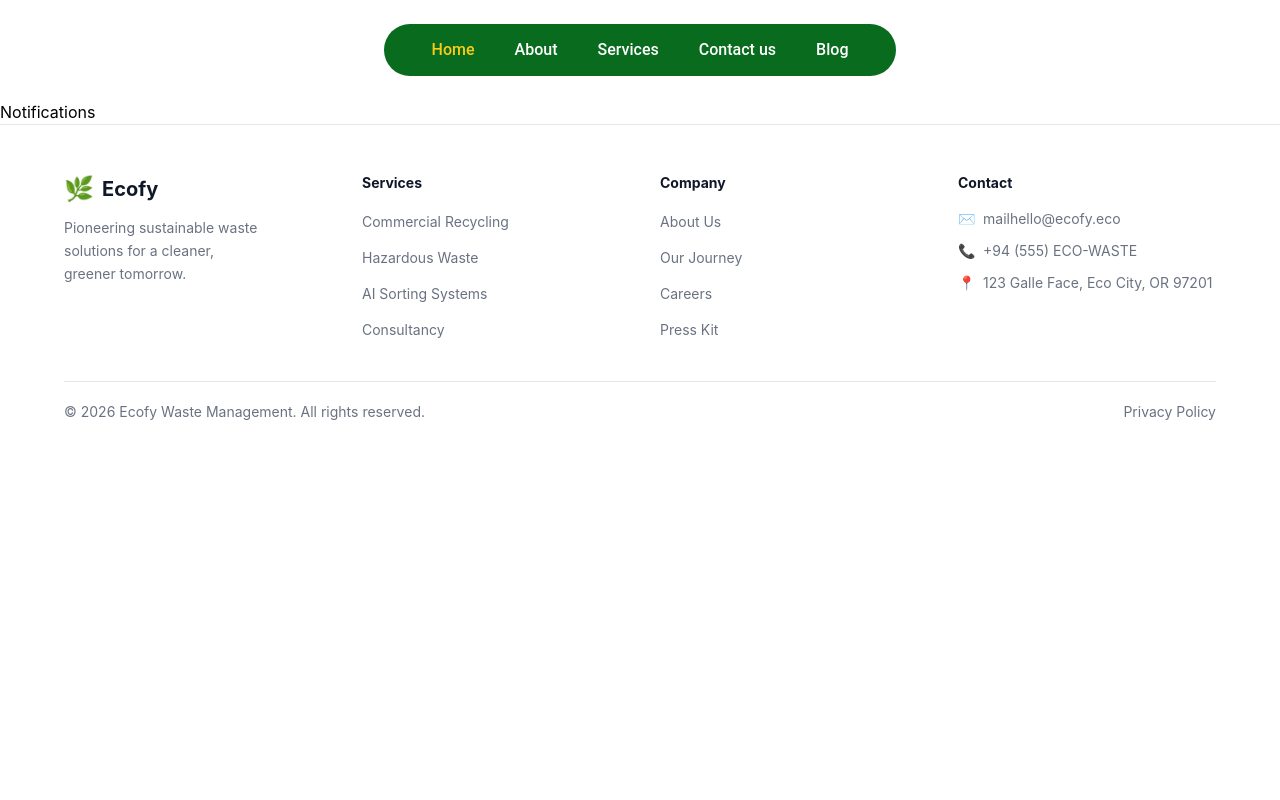
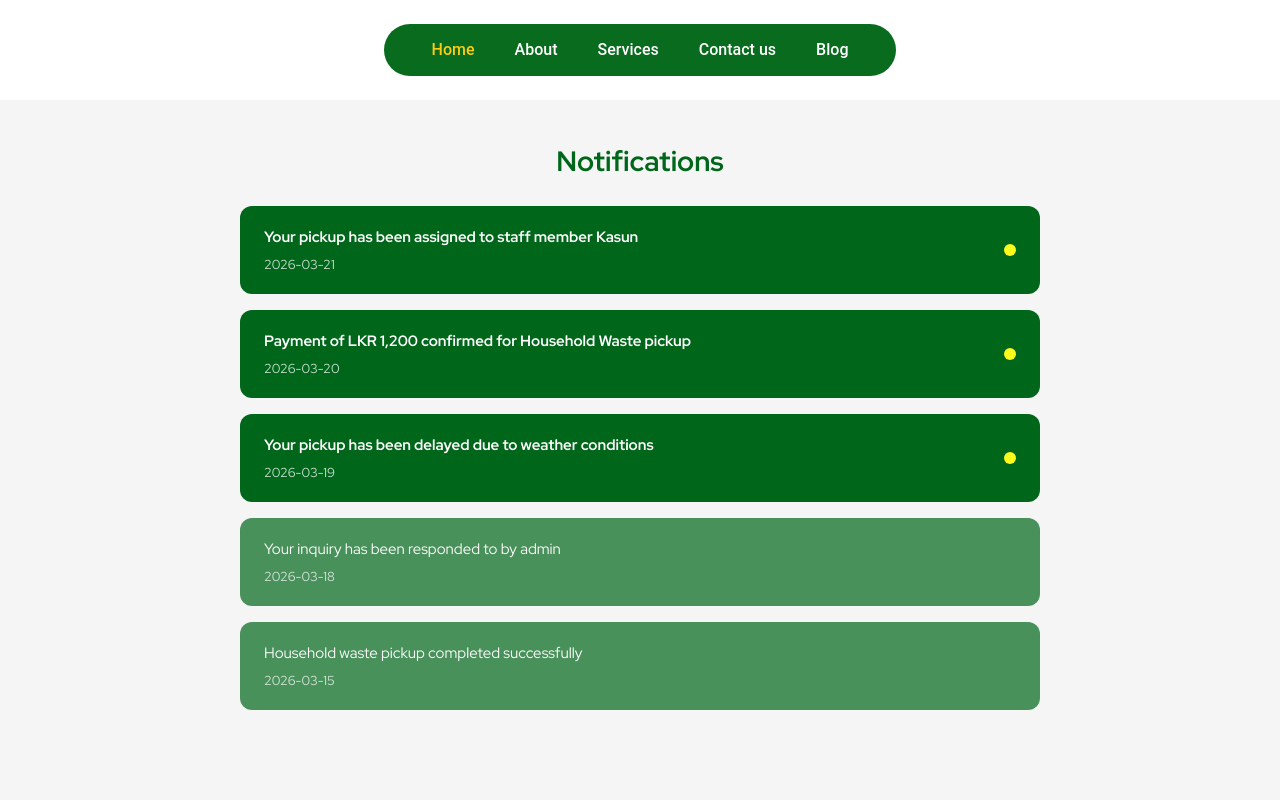
Before and after one commit to Ecofy-Waste-Management-Website/Front-End, a React (Vite) app in the folder front-end/: page /notifications in a window 1280 px wide. Shown: the top 800 px of the page. Built offline with nearby package versions, Linux system fonts and the light colour scheme.

Commit message:
Added Notification screen with dummy data

```diff
--- a/front-end/src/Components/Screens/Notifications.jsx
+++ b/front-end/src/Components/Screens/Notifications.jsx
@@ -1,8 +1,48 @@
-import React from'react'
+import React from 'react'
+
+const fontLink = document.createElement('link');
+fontLink.href = 'https://fonts.googleapis.com/css2?family=Red+Hat+Display:wght@400;500;700&display=swap';
+fontLink.rel = 'stylesheet';
+document.head.appendChild(fontLink);
+
+const dummyNotifications = [
+  { id: 1, message: 'Your pickup has been assigned to staff member Kasun', date: '2026-03-21', isRead: false },
+  { id: 2, message: 'Payment of LKR 1,200 confirmed for Household Waste pickup', date: '2026-03-20', isRead: false },
+  { id: 3, message: 'Your pickup has been delayed due to weather conditions', date: '2026-03-19', isRead: false },
+  { id: 4, message: 'Your inquiry has been responded to by admin', date: '2026-03-18', isRead: true },
+  { id: 5, message: 'Household waste pickup completed successfully', date: '2026-03-15', isRead: true },
+];
+
 function Notifications() {
   return (
-    <div>
-      <h2>Notifications</h2>
+    <div style={{ backgroundColor: '#f5f5f5', minHeight: '100vh', padding: '40px 20px', fontFamily: "'Red Hat Display', sans-serif" }}>
+
+      <h2 style={{ color: '#00671A', fontSize: '28px', fontWeight: '700', marginBottom: '24px', textAlign: 'center' }}>
+        Notifications
+      </h2>
+
+      <div style={{ maxWidth: '800px', margin: '0 auto', display: 'flex', flexDirection: 'column', gap: '16px' }}>
+        {dummyNotifications.map((item) => (
+          <div key={item.id} style={{ backgroundColor: '#00671A', borderRadius: '12px', padding: '20px 24px', display: 'flex', justifyContent: 'space-between', alignItems: 'center', opacity: item.isRead ? 0.7 : 1 }}>
+
+            <div style={{ flex: 1 }}>
+              <p style={{ color: 'white', fontWeight: item.isRead ? '400' : '700', fontSize: '15px', margin: '0 0 6px' }}>
+                {item.message}
+              </p>
+              <p style={{ color: 'white', fontSize: '13px', margin: '0', opacity: 0.8 }}>
+                {item.date}
+              </p>
+            </div>
+
+            {!item.isRead && (
+              <div style={{ width: '12px', height: '12px', borderRadius: '50%', backgroundColor: '#FCFC1D', marginLeft: '16px', flexShrink: 0 }}>
+              </div>
+            )}
+
+          </div>
+        ))}
+      </div>
+
     </div>
   );
 }
```
